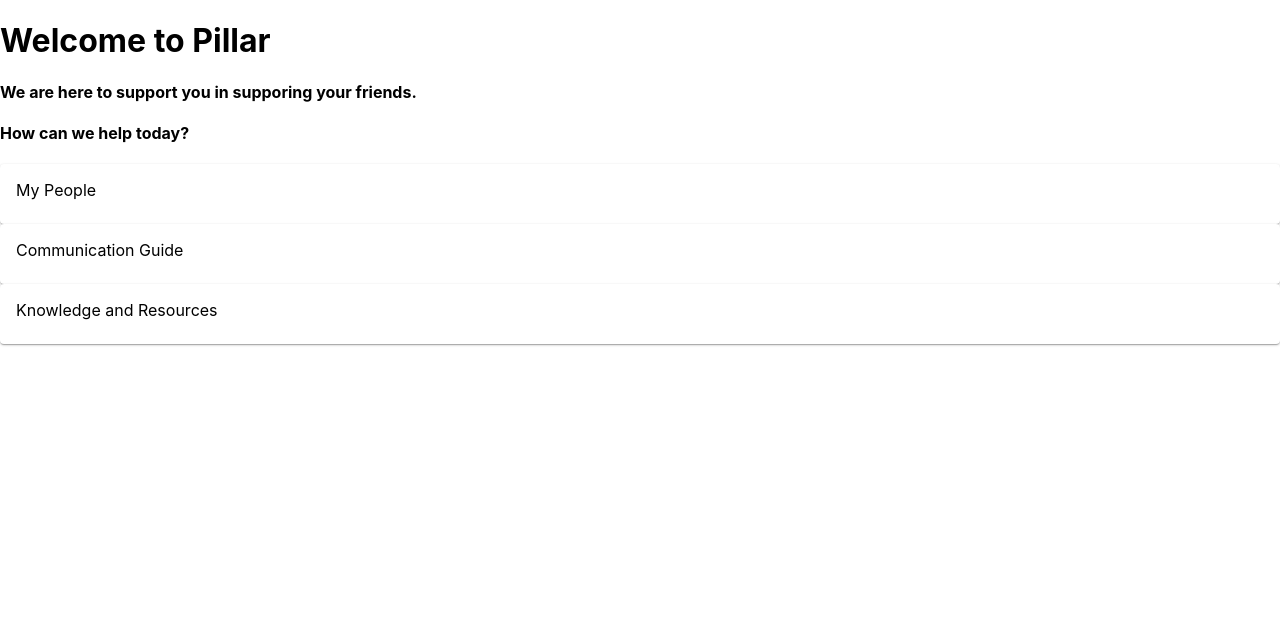
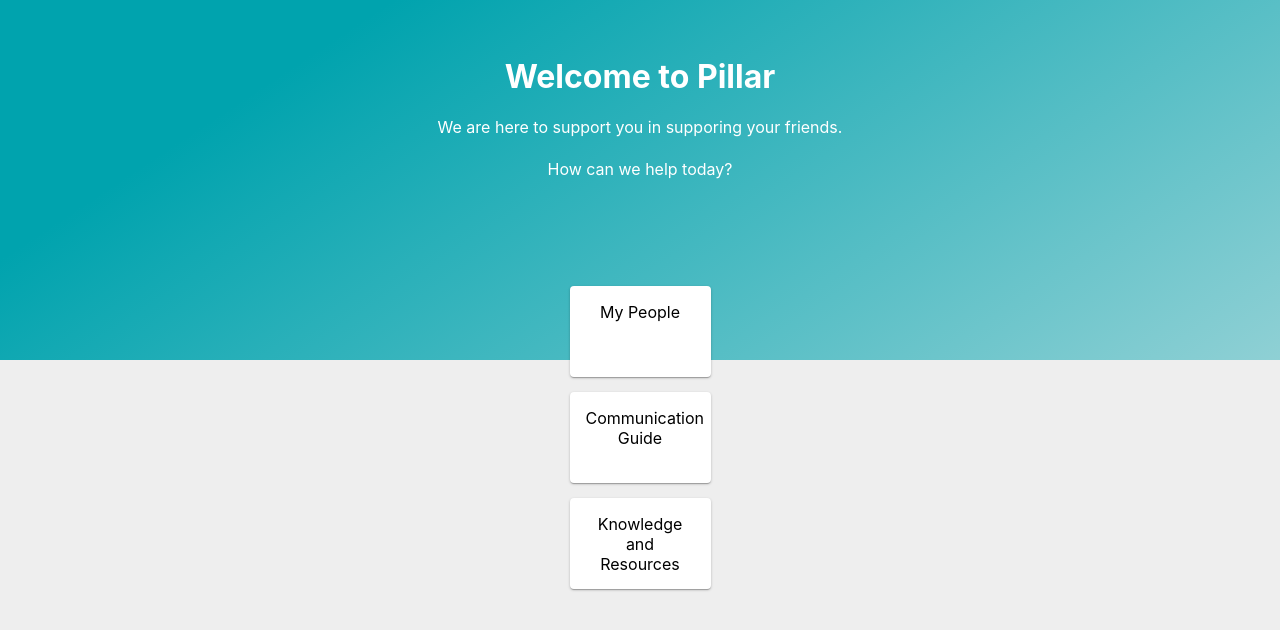
Before and after one commit to huan-ji/pillar, a React (Create React App) app: page / in a window 1280 px wide. Shown: the top 630 px of the page. Built offline with nearby package versions, Linux system fonts and the light colour scheme.

Commit message:
Landing page

```diff
--- a/src/App.js
+++ b/src/App.js
@@ -17,37 +17,46 @@ class Home extends Component {
   render() {
     return (
       <div className="home">
-        <h1>
+        <div className="top">
+          <h1 style={{ paddingTop: 57, marginTop: 0 }}>
             Welcome to Pillar
           </h1>
-        <h4>
+          <h4 style={{ fontWeight: 'normal' }}>
             We are here to support you in supporing your friends.
           </h4>
-        <h4>
+          <h4 style={{ fontWeight: 'normal' }}>
             How can we help today?
           </h4>
+        </div>
+        <div className="bottom" />
         <div className="landing-cards">
+          <div className="card">
             <Link to="/my_people">
-            <Card>
+              <Card className="card">
                 <CardContent>
                   My People
                 </CardContent>
               </Card>
             </Link>
+          </div>
+          <div className="card">
             <Link to="/communication_guide">
-            <Card>
+              <Card className="card">
                 <CardContent>
                   Communication Guide
                 </CardContent>
               </Card>
             </Link>
+          </div>
+          <div className="card">
             <Link to="/knowledge_and_resources">
-            <Card>
+              <Card className="card">
                 <CardContent>
                   Knowledge and Resources
                 </CardContent>
               </Card>
             </Link>
+          </div>
         </div>
       </div>
     )
--- a/src/App.scss
+++ b/src/App.scss
@@ -1,5 +1,31 @@
 .home {
+  background-color: #EEEEEE;
+  text-align: center;
+  position: relative;
+
+  .top {
+    background: linear-gradient(146.62deg, #00A3AE 21.58%, rgba(0, 163, 174, 0) 152.21%);
+    height: 360px;
+    color: white;
+  }
+
+  .bottom {
+    background-color: #EEEEEE;
+    height: 100vh;
+  }
+  .card {
+    width: 141px;
+    height: 91px;
+    margin-bottom: 15px;
+  }
+
   .landing-cards {
+    position: absolute;
+    margin: 0 auto;
+    width: 141px;
+    left: 0;
+    top: 286px;
+    right: 0;
     a {
       color: black;
       text-decoration: none;
--- /dev/null
+++ b/src/components/PhoneInput.js
@@ -0,0 +1,63 @@
+import React from 'react';
+import MaskedInput from 'react-text-mask';
+import PropTypes from 'prop-types';
+import { withStyles } from '@material-ui/core/styles';
+import Input from '@material-ui/core/Input';
+import InputLabel from '@material-ui/core/InputLabel';
+import FormControl from '@material-ui/core/FormControl';
+
+const styles = theme => ({
+  container: {
+    display: 'flex',
+    flexWrap: 'wrap',
+  },
+  formControl: {
+    margin: theme.spacing.unit,
+  },
+});
+
+function TextMaskCustom(props) {
+  const { inputRef, ...other } = props;
+
+  return (
+    <MaskedInput
+      {...other}
+      ref={ref => {
+        inputRef(ref ? ref.inputElement : null);
+      }}
+      mask={['(', /[1-9]/, /\d/, /\d/, ')', ' ', /\d/, /\d/, /\d/, '-', /\d/, /\d/, /\d/, /\d/]}
+      placeholderChar={'\u2000'}
+      showMask
+    />
+  );
+}
+
+TextMaskCustom.propTypes = {
+  inputRef: PropTypes.func.isRequired,
+};
+
+class FormattedInputs extends React.Component {
+  render() {
+    const { classes, style } = this.props;
+
+    return (
+      <div style={style}>
+        <FormControl className={classes.formControl}>
+          <InputLabel htmlFor="formatted-text-mask-input">Your Phone Number</InputLabel>
+          <Input
+            value={this.props.phone}
+            onChange={this.props.onChange}
+            id="formatted-text-mask-input"
+            inputComponent={TextMaskCustom}
+          />
+        </FormControl>
+      </div>
+    );
+  }
+}
+
+FormattedInputs.propTypes = {
+  classes: PropTypes.object.isRequired,
+};
+
+export default withStyles(styles)(FormattedInputs);
--- /dev/null
+++ b/src/pages/FollowUp.js
@@ -0,0 +1,100 @@
+import React, { Component } from 'react';
+
+import TextField from '@material-ui/core/TextField';
+import PhoneInput from '../components/PhoneInput';
+import MenuItem from '@material-ui/core/MenuItem';
+import FormControl from '@material-ui/core/FormControl';
+import Select from '@material-ui/core/Select';
+import Button from '@material-ui/core/Button';
+import InputLabel from '@material-ui/core/InputLabel';
+import axios from 'axios'
+
+class FollowUp extends Component {
+  constructor(props) {
+    super(props)
+
+    this.state = {
+      time: undefined,
+      repeat: undefined,
+      phone: undefined,
+      message: ''
+    }
+  }
+
+  setReminder() {
+    const reminder = {
+      time: this.state.time,
+      repeat: this.state.repeat
+    }
+    this.props.save(reminder)
+
+    axios.post('/text', {
+      number: this.state.phone,
+      text: this.state.message
+    })
+    .then(function (response) {
+      console.log(response);
+    })
+    .catch(function (error) {
+      console.log(error);
+    });
+  }
+
+  render() {
+    return (
+      <div className="follow-up" noValidate>
+        <TextField
+          id="time"
+          label="Time"
+          style={{ margin: 30 }}
+          type="time"
+          onChange={(e) => this.setState({ time: e.target.value })}
+          defaultValue="07:30"
+          InputLabelProps={{
+            shrink: true,
+          }}
+          inputProps={{
+            step: 300, // 5 min
+          }}
+        />
+        <FormControl style={{ margin: 30 }}>
+          <InputLabel htmlFor="repeat" shrink>Repeat</InputLabel>
+          <Select
+            value={this.state.repeat}
+            onChange={(e) => this.setState({ repeat: e.target.value })}
+            inputProps={{
+              name: 'age',
+              id: 'repeat',
+            }}
+            displayEmpty
+          >
+            <MenuItem value="">
+              <em>None</em>
+            </MenuItem>
+            <MenuItem value={'day'}>Everyday</MenuItem>
+            <MenuItem value={'week'}>Every week</MenuItem>
+            <MenuItem value={'2 weeks'}>Every two weeks</MenuItem>
+            <MenuItem value={'month'}>Every month</MenuItem>
+            <MenuItem value={'custom'}>Custom</MenuItem>
+          </Select>
+        </FormControl>
+        <PhoneInput style={{ margin: 23 }} value={this.state.phone} onChange={(e) => this.setState({ phone: e.target.value })}/>
+        <TextField
+          id="message"
+          label="Message"
+          style={{ margin: 30, marginTop: 0, width: '90%' }}
+          value={this.state.message}
+          onChange={(e) => this.setState({ message: e.target.value })}
+          margin="normal"
+        />
+        <div style={{ position: 'absolute', bottom: 13, right: 13 }}>
+          <Button variant="contained" color="primary" onClick={() => this.setReminder()}>
+            SET REMINDER
+          </Button>
+        </div>
+      </div>
+    )
+  }
+}
+
+export default FollowUp;
```
Also changed, not shown: server.js (added, +23 -0 lines). Lines whose indentation alone changed are shown as unchanged.
